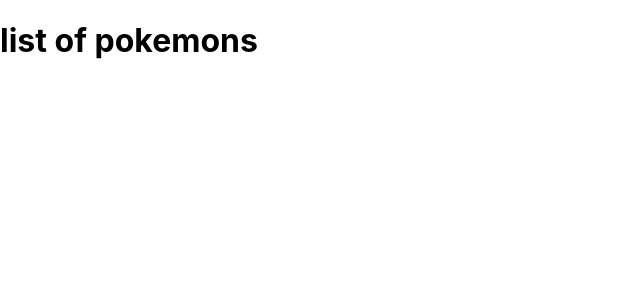
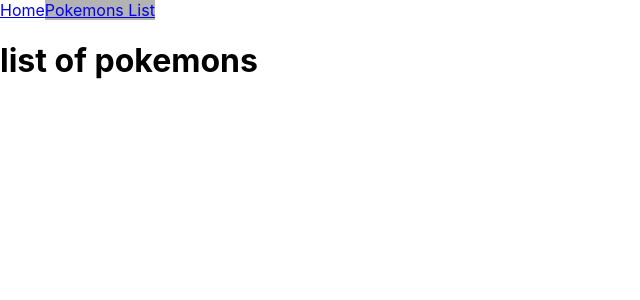
Before and after one commit to avram-cristian1977/pokemons, a React (Create React App) app: page /pokemons in a window 1280 px wide. Shown: the top 300 px of the page, without its empty margins (0-640 px from the left). Built offline with nearby package versions, Linux system fonts and the light colour scheme; no server answers.

Commit message:
retrieving pokemons data from api to component through redux

```diff
--- /dev/null
+++ b/src/components/Navigation.css
@@ -0,0 +1,3 @@
+.navLinkActive{
+    background-color: rgb(179, 179, 179);
+}
--- a/src/components/Navigation.js
+++ b/src/components/Navigation.js
@@ -1,7 +1,11 @@
+import { NavLink } from "react-router-dom";
+
+import './Navigation.css'
 const Navigation = () => {
     return <header>
         <nav>
-
+            <NavLink activeClassName="navLinkActive" to="/home">Home</NavLink>
+            <NavLink activeClassName="navLinkActive" to="/pokemons">Pokemons List</NavLink>
         </nav>
     </header>
 }
--- a/src/pages/Homepage.js
+++ b/src/pages/Homepage.js
@@ -1,4 +1,4 @@
 const Homepage = () => {
-    return <h2>homepage</h2>
+    return <h1>homepage</h1>
 }
 export default Homepage;
--- a/src/pages/Pokemons.js
+++ b/src/pages/Pokemons.js
@@ -1,4 +1,25 @@
+import { useDispatch, useSelector} from "react-redux"
+import { useEffect } from "react"
+import { fetchPokemonsData } from '../store'
+
 const Pokemons = () => {
+
+    useEffect(()=>{
+        getPokemonsList()
+    },[])
+
+    const dispatch = useDispatch()
+    const pokemonsListData = useSelector(state => state.pokemons.pokemons)
+
+    console.log("pokemonsListData", pokemonsListData);
+
+
+    const getPokemonsList = () => {
+        dispatch(fetchPokemonsData())
+    }
+
+
+
     return <h1>list of pokemons</h1>
 }
 
--- a/src/store/index.js
+++ b/src/store/index.js
@@ -1,11 +1,12 @@
 import {createAsyncThunk, createSlice, configureStore}  from '@reduxjs/toolkit'
 
 
-const fetchPokemonsData = createAsyncThunk("pokemons/fetchPokemonsData",
+export const fetchPokemonsData = createAsyncThunk("pokemons/fetchPokemonsData",
 async () => {
    try  {
        const response = await fetch("https://pokeapi.co/api/v2/pokemon-species")
        const data = await response.json()
+
        return data
    }
    catch (error) {
@@ -42,7 +43,7 @@ const pokemonsSlice = createSlice({
 
 const store = configureStore({
     reducer:{
-        pokemoms:pokemonsSlice.reducer
+        pokemons:pokemonsSlice.reducer
     }
 })
 
```
